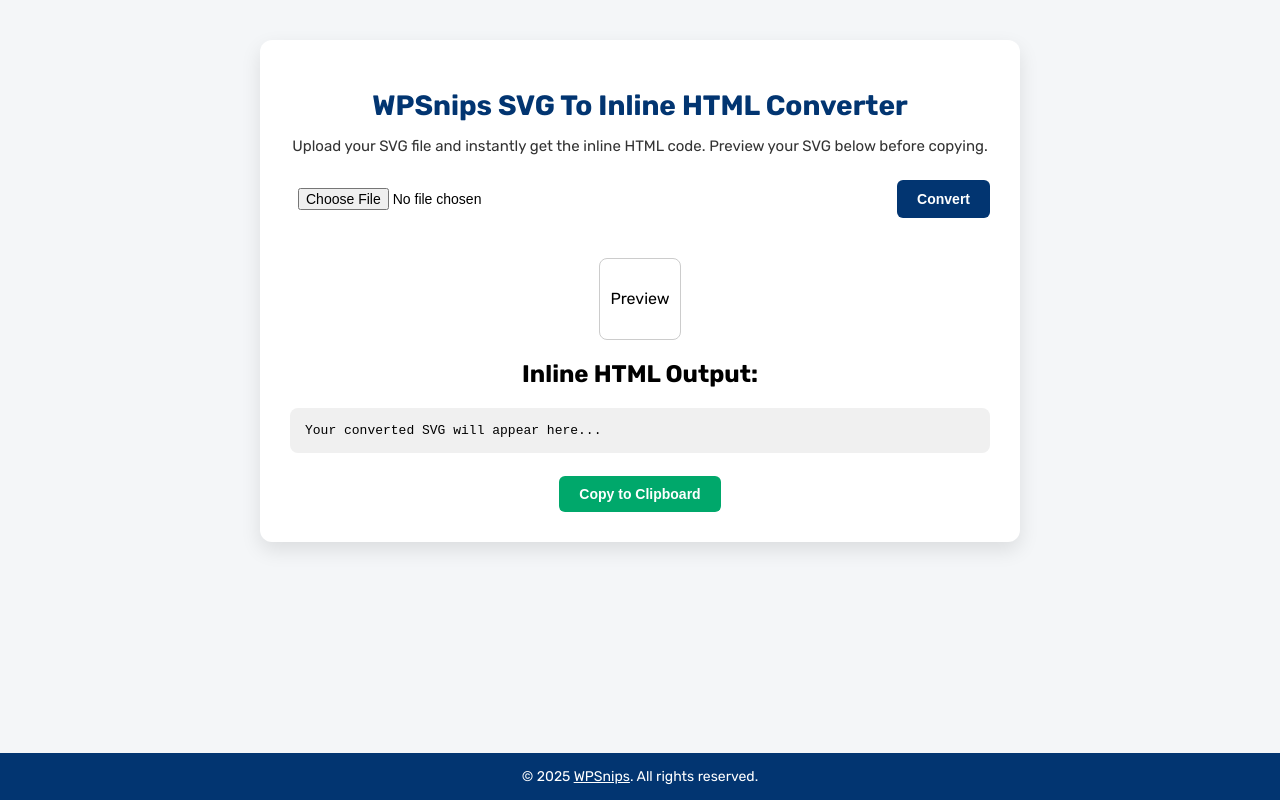
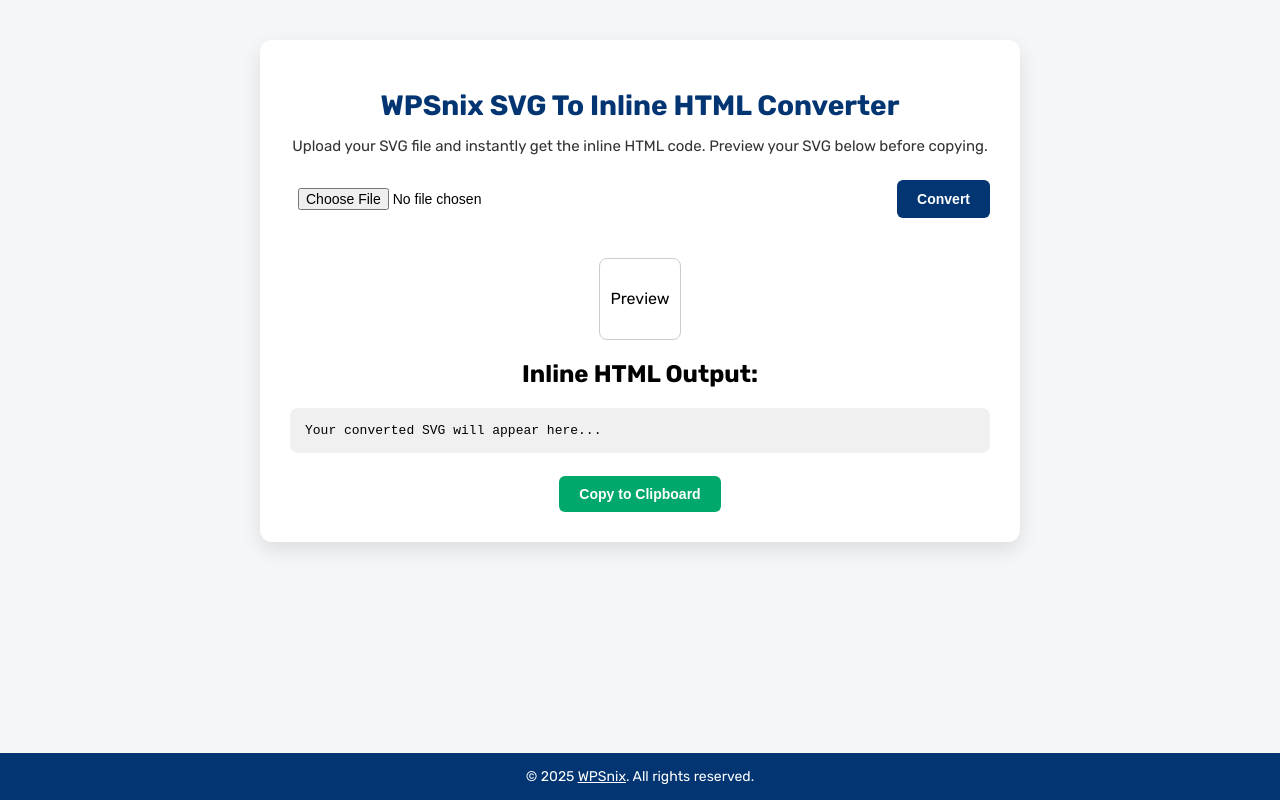
Before and after one commit to wpsnix/svgtocode, a plain HTML site: page index.html in a window 1280 px wide. Drawn offline with Linux system fonts and the light colour scheme.

Commit message:
Update title and footer references from WPSnips to WPSnix

```diff
--- a/index.html
+++ b/index.html
@@ -3,7 +3,7 @@
 <head>
   <meta charset="UTF-8">
   <meta name="viewport" content="width=device-width, initial-scale=1.0">
-  <title>WPSnips SVG To Inline HTML Converter</title>
+  <title>WPSnix SVG To Inline HTML Converter</title>
   <link href="https://fonts.googleapis.com/css2?family=Rubik:wght@400;500;700&display=swap" rel="stylesheet">
   <style>
     body {
@@ -123,7 +123,7 @@
 <body>
 
   <div class="container">
-    <h1>WPSnips SVG To Inline HTML Converter</h1>
+    <h1>WPSnix SVG To Inline HTML Converter</h1>
     <p>Upload your SVG file and instantly get the inline HTML code. Preview your SVG below before copying.</p>
 
     <div class="file-input-wrapper">
@@ -139,7 +139,7 @@
   </div>
 
   <footer>
-    &copy; 2025 <a href="https://www.wpsnips.com" target="_blank">WPSnips</a>. All rights reserved.
+    &copy; 2025 <a href="https://www.wpsnix.com" target="_blank">WPSnix</a>. All rights reserved.
   </footer>
 
   <script>
```
